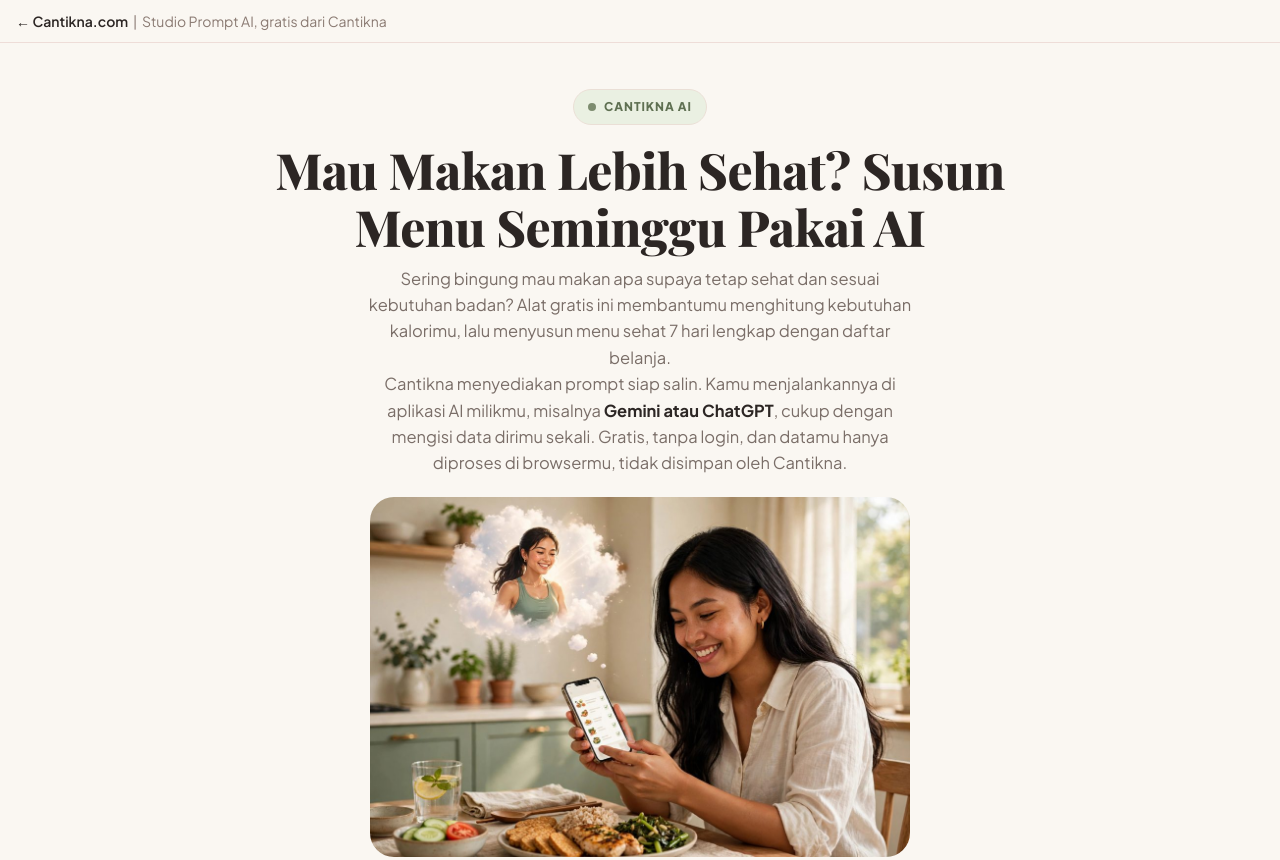
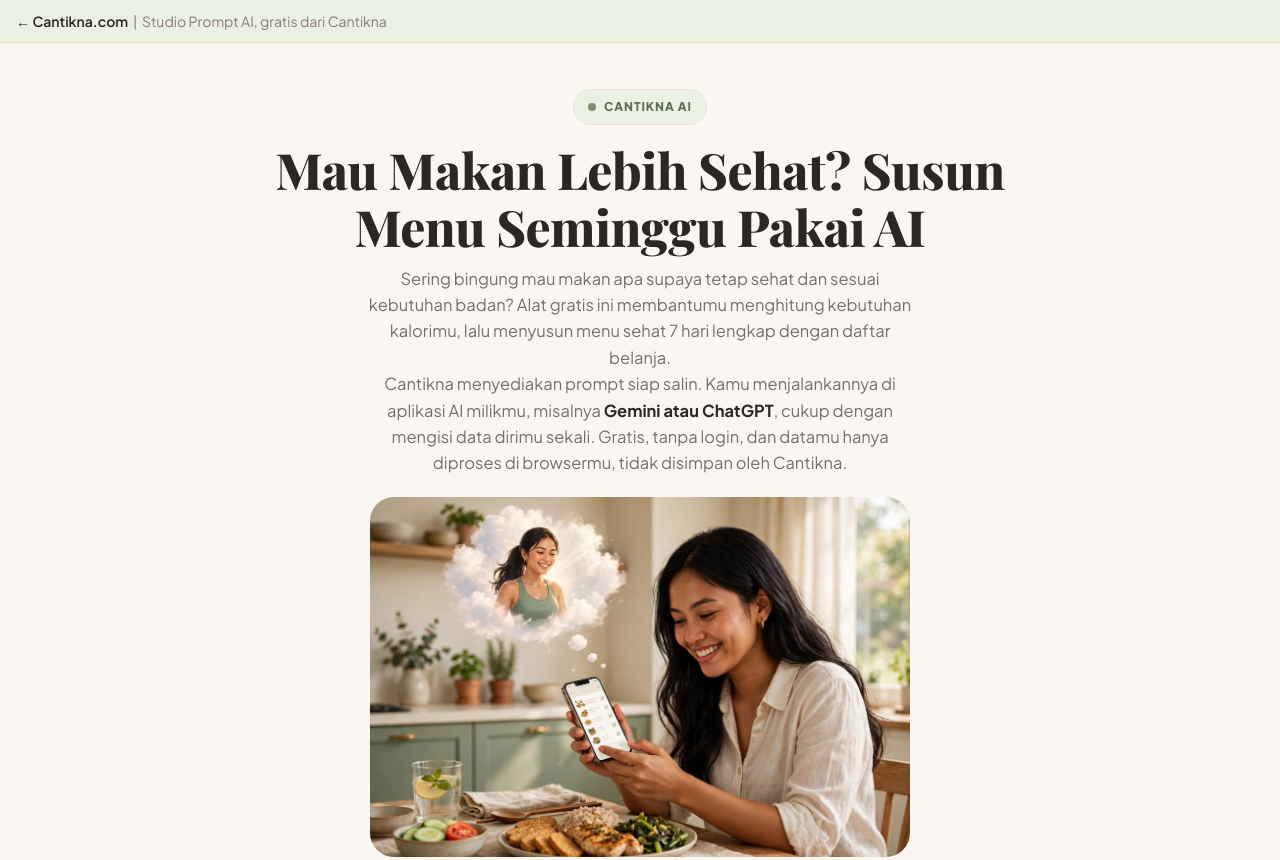
Before and after one commit to cantiknacom/cantikna, a plain HTML site: page studio-prompt/menu-sehat/index.html in a window 1280 px wide. Shown: the top 860 px of the page. Drawn offline with nearby package versions, Linux system fonts and the light colour scheme.

Commit message:
Menu Sehat: warna bilah navigasi atas diganti hijau sage lembut, seragam dengan Coba Dulu

```diff
--- a/studio-prompt/menu-sehat/index.html
+++ b/studio-prompt/menu-sehat/index.html
@@ -202,7 +202,7 @@ details.fold[open ] summary .chev{transform:rotate(180deg)}
 <body>
 <!-- Google Tag Manager (noscript) -->
 <noscript><iframe src="https://www.googletagmanager.com/ns.html?id=GTM-PQVR7NH8" height="0" width="0" style="display:none;visibility:hidden"></iframe></noscript>
-<div style="background:#FAF7F2;border-bottom:1px solid rgba(197,143,135,.25);padding:10px 16px;font-family:'Plus Jakarta Sans',sans-serif;font-size:14px;"><a href="/" style="color:#2C2624;text-decoration:none;font-weight:600;">&#8592; Cantikna.com</a><span style="color:#8a7a72;"> &nbsp;|&nbsp; Studio Prompt AI, gratis dari Cantikna</span></div>
+<div style="background:#EAF0E2;border-bottom:1px solid rgba(197,143,135,.25);padding:10px 16px;font-family:'Plus Jakarta Sans',sans-serif;font-size:14px;"><a href="/" style="color:#2C2624;text-decoration:none;font-weight:600;">&#8592; Cantikna.com</a><span style="color:#8a7a72;"> &nbsp;|&nbsp; Studio Prompt AI, gratis dari Cantikna</span></div>
 <div class="wrap">
 
   <header class="hero">
```
